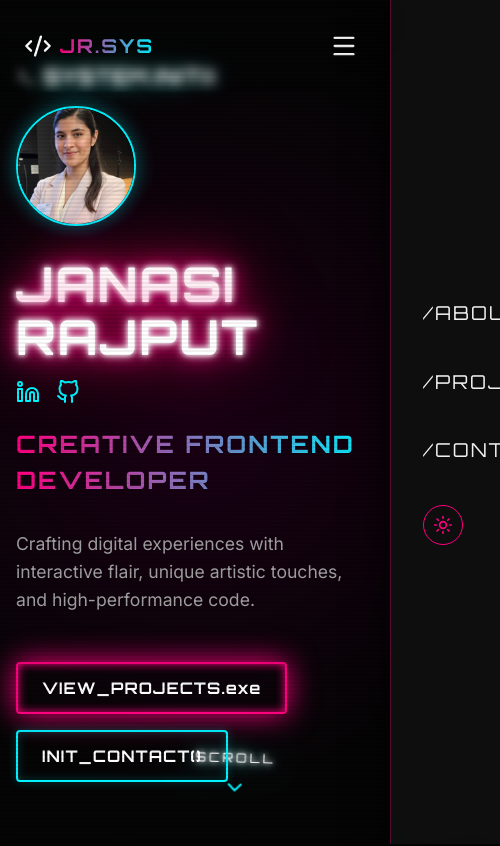
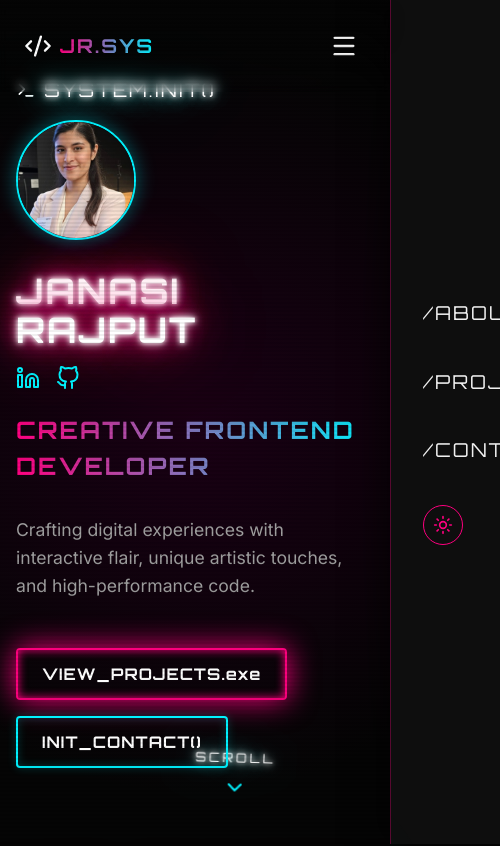
Before and after one commit to JanasiRajput/JanasiRajput-Profile-2026, a React (Vite) app: page / in a window 390 px wide. Shown: the top 846 px of the page, 500 px wide, since content can reach past the window. Built offline with nearby package versions, Linux system fonts and the light colour scheme.

Commit message:
restricted the view only vertical and no empty space horziontal in mobile view

```diff
--- a/src/components/Hero.tsx
+++ b/src/components/Hero.tsx
@@ -45,7 +45,7 @@ export default function Hero({ isTechMode }: { isTechMode: boolean }) {
               }}
             />
             <div>
-              <h1 className={isTechMode ? "neon-text-pink" : ""} style={{ fontSize: 'clamp(3rem, 6vw, 5rem)', lineHeight: 1.1, fontWeight: 'bold' }}>
+              <h1 className={isTechMode ? "neon-text-pink" : ""} style={{ fontSize: 'clamp(2.2rem, 8vw, 5rem)', lineHeight: 1.1, fontWeight: 'bold' }}>
                 JANASI RAJPUT
               </h1>
               <div style={{ display: 'flex', gap: '1rem', marginTop: '1rem', justifyContent: isTechMode ? 'flex-start' : 'center' }}>
--- a/src/index.css
+++ b/src/index.css
@@ -45,10 +45,13 @@
   padding: 0;
 }
 
-body {
+html, body {
   margin: 0;
   min-height: 100vh;
   overflow-x: hidden;
+  max-width: 100%;
+}
+body {
   background: var(--bg-gradient);
   background-attachment: fixed;
   color: var(--text-main);
@@ -285,8 +288,8 @@ h1, h2, h3, h4, h5, h6, .tech-font {
   position: fixed;
   top: 0;
   left: 0;
-  width: 100vw;
-  height: 100vh;
+  width: 100%;
+  height: 100%;
   background: linear-gradient(
     to bottom,
     rgba(255,255,255,0),
```
